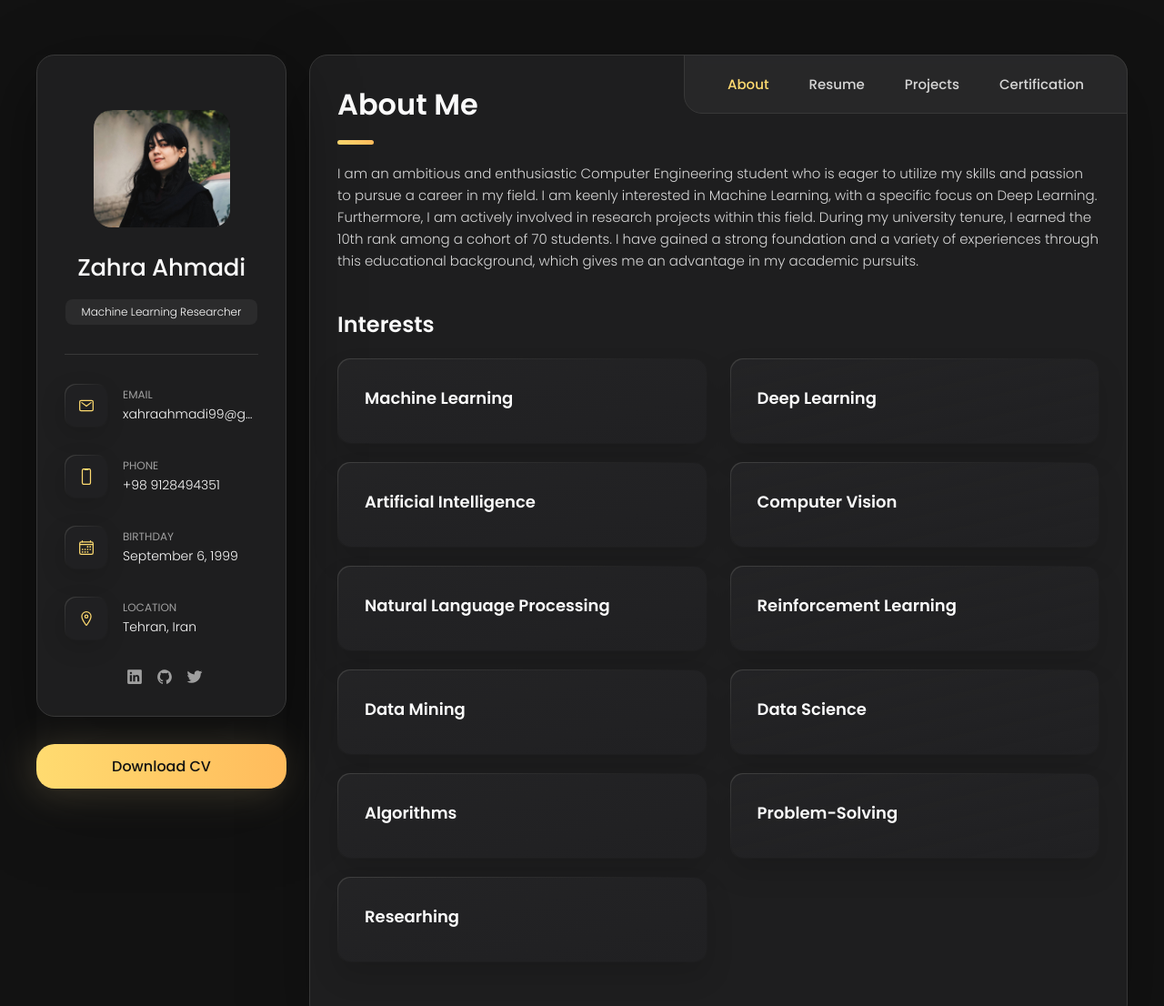
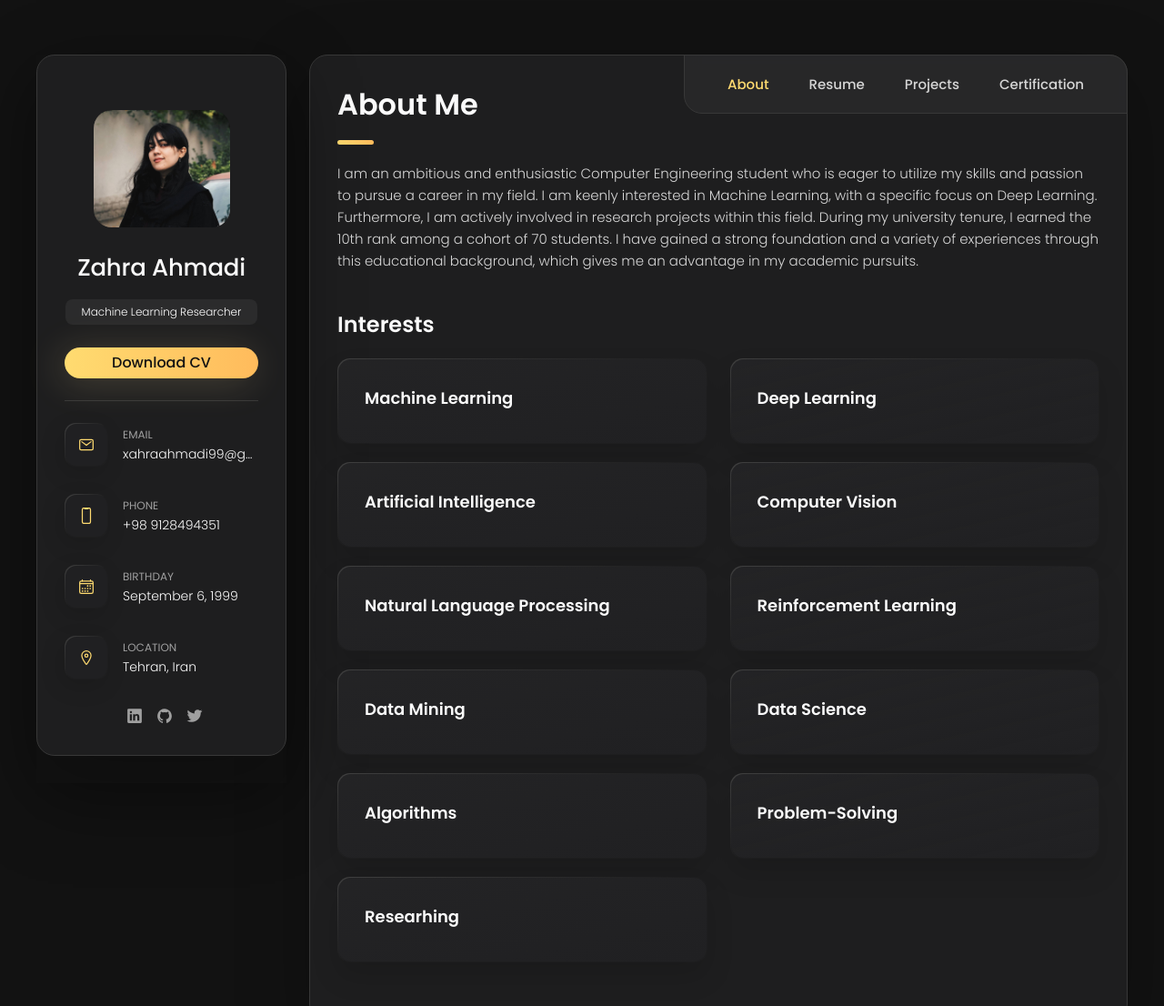
Before and after one commit to x1ew/x1ew.github.io, a plain HTML site: page index.html in a window 1280 px wide. Shown: the top 1106 px of the page at 91% size. Drawn offline with nearby package versions, Linux system fonts and the light colour scheme.

Commit message:
download cv

```diff
--- a/assets/css/style.css
+++ b/assets/css/style.css
@@ -175,6 +175,10 @@ body {
   z-index: 1;
 }
 
+.sidebar .separator{
+  margin: 24px 0;
+}
+
 article {
   background: var(--eerie-black-2);
   border: 1px solid var(--jet);
@@ -1860,7 +1864,7 @@ textarea.form-input::-webkit-resizer {
   background: var(--text-gradient-yellow);
   width: 100%;
   text-align: center;
-  padding: 0.75rem;
+  padding: 0.3rem;
   border-radius: 20px;
   font-weight: 500;
   color: var(--smoky-black);
--- a/index.html
+++ b/index.html
@@ -51,8 +51,11 @@
             <h1 class="name" title="Zahra Ahmadi">Zahra Ahmadi</h1>
 
             <p class="title">Machine Learning Researcher</p>
+
           </div>
-
+          <a href="/assets/Zahra_Ahmadi_Academic_CV.pdf" style="width: 100%;" download="Zahra_Ahmadi_Academic_CV.pdf">
+            <button class="download-cv-btn">Download CV</button>
+          </a>
           <button class="info_more-btn" data-sidebar-btn>
             <span>Show Contacts</span>
 
@@ -152,9 +155,7 @@
         </div>
       </div>
 
-      <a href="/assets/Zahra_Ahmadi_Academic_CV.pdf" download="Zahra_Ahmadi_Academic_CV.pdf">
-        <button class="download-cv-btn">Download CV</button>
-      </a>
+
     </aside>
 
 
```
Also changed, not shown: 2 other files.
